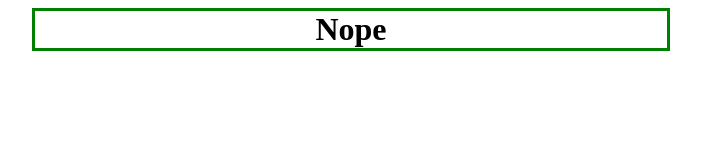
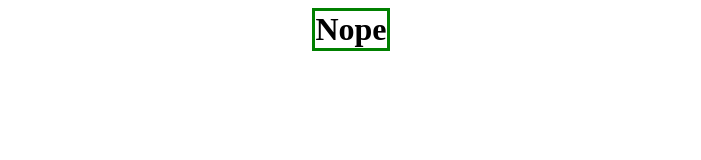
Before and after one commit to Grib0chek228/grib0chek228.github.io, a plain HTML site: page index.html in a window 1280 px wide. Shown: the whole page, without its empty margins (289-990 px from the left). Drawn offline with Linux system fonts and the light colour scheme.

Commit message:
ну типа

```diff
--- a/index.html
+++ b/index.html
@@ -12,7 +12,8 @@
 
         h1 {
             margin: auto;
-            width: 50%;
+            width: fit-content;
+
             border: 3px solid green;
             text-align: center;
 
```
